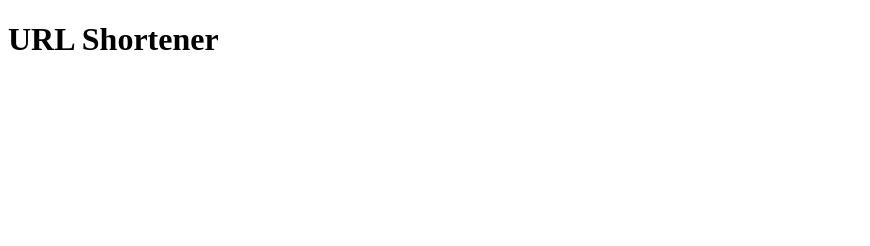
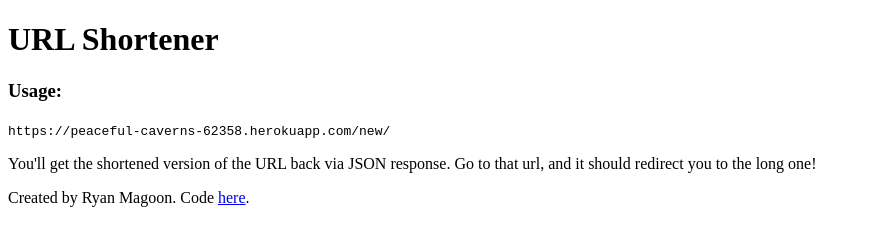
Before and after one commit to ryanmagoon/url-shortener, a website: page views/index.html in a window 1280 px wide. Shown: the whole page, without its empty margins (0-870 px from the left). Drawn offline with Linux system fonts and the light colour scheme.

Commit message:
updated index.html to show usage instructions

```diff
--- a/views/index.html
+++ b/views/index.html
@@ -2,9 +2,15 @@
 <html lang="en">
 <head>
     <meta charset="UTF-8">
-    <title>Document</title>
+    <title>URL Shortener</title>
 </head>
 <body>
     <h1>URL Shortener</h1>
+
+    <h3>Usage:</h3>
+    <code>https://peaceful-caverns-62358.herokuapp.com/new/<your url here></code>
+    <p>You'll get the shortened version of the URL back via JSON response. Go to that url, and it should redirect you to the long one!</p>
+
+    <p>Created by Ryan Magoon. Code <a href="https://github.com/ryanmagoon/url-shortener">here</a>.</p>
 </body>
 </html>
```
